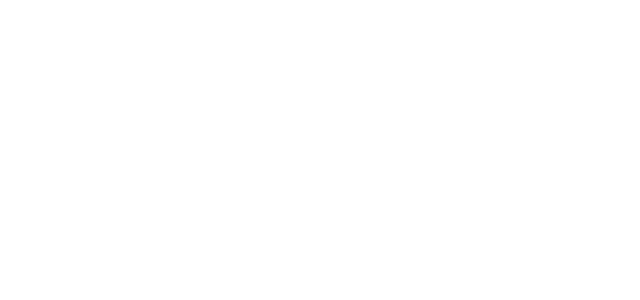
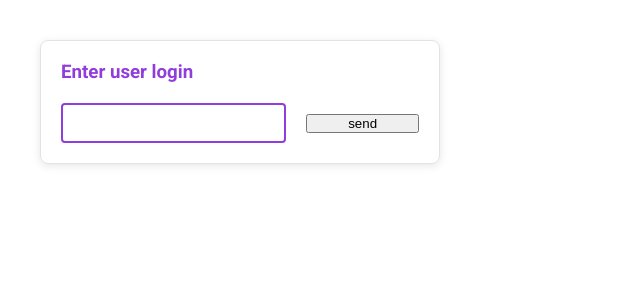
Before and after one commit to acbka/github-graphql, a React (Create React App) app: page / in a window 1280 px wide. Shown: the top 300 px of the page, without its empty margins (0-640 px from the left). Built offline with nearby package versions, Linux system fonts and the light colour scheme.

Commit message:
Create home page. Create input to enter login

```diff
--- a/src/App.js
+++ b/src/App.js
@@ -1,7 +1,8 @@
 import "./App.css";
+import HomePage from "./pages/homePage/HomePage";
 
 function App() {
-  return <div className="App"></div>;
+  return <HomePage />;
 }
 
 export default App;
--- /dev/null
+++ b/src/pages/homePage/HomePage.jsx
@@ -0,0 +1,75 @@
+import React, { useState } from "react";
+import styled from "@emotion/styled/macro";
+
+const Wrapper = styled.div`
+  display: grid;
+  grid-template-columns: 400px 1fr;
+  grid-gap: 30px;
+  align-items: center;
+  padding: 40px;
+`;
+const Block = styled.div`
+  width: 100%;
+  display: flex;
+  flex-direction: column;
+  justify-content: space-between;
+  border: 1px solid #e3e3e3;
+  border-radius: 8px;
+  box-shadow: 0 2px 8px rgb(0 0 0 / 10%);
+  padding: 20px;
+  margin-bottom: 12px;
+`;
+const UserInfoWrap = styled.div`
+  width: 100%;
+  display: flex;
+  flex-direction: column;
+`;
+const Title = styled.h3`
+  color: var(--color-dark);
+  padding-bottom: 20px;
+`;
+const InputWrap = styled.div`
+  display: grid;
+  grid-template-columns: 2fr 1fr;
+  grid-gap: 20px;
+  align-items: center;
+`;
+const StyledInput = styled.input`
+  height: 40px;
+  border: 2px solid var(--color-dark);
+  border-radius: 4px;
+`;
+
+const HomePage = () => {
+  const [inputValue, setInputValue] = useState("");
+  const [login, setLogin] = useState("");
+
+  const handleChange = (e) => {
+    setInputValue(e.target.value);
+  };
+
+  const showUser = () => {
+    setLogin(inputValue);
+  };
+
+  return (
+    <Wrapper>
+      <UserInfoWrap>
+        <Block>
+          <Title>Enter user login </Title>
+          <InputWrap>
+            <StyledInput
+              type="text"
+              name="input"
+              value={inputValue}
+              onChange={handleChange}
+            />
+            <button handleClick={showUser}>send </button>
+          </InputWrap>
+        </Block>
+      </UserInfoWrap>
+    </Wrapper>
+  );
+};
+
+export default HomePage;
```
Also changed, not shown: src/index.js (line endings or trailing spaces).
